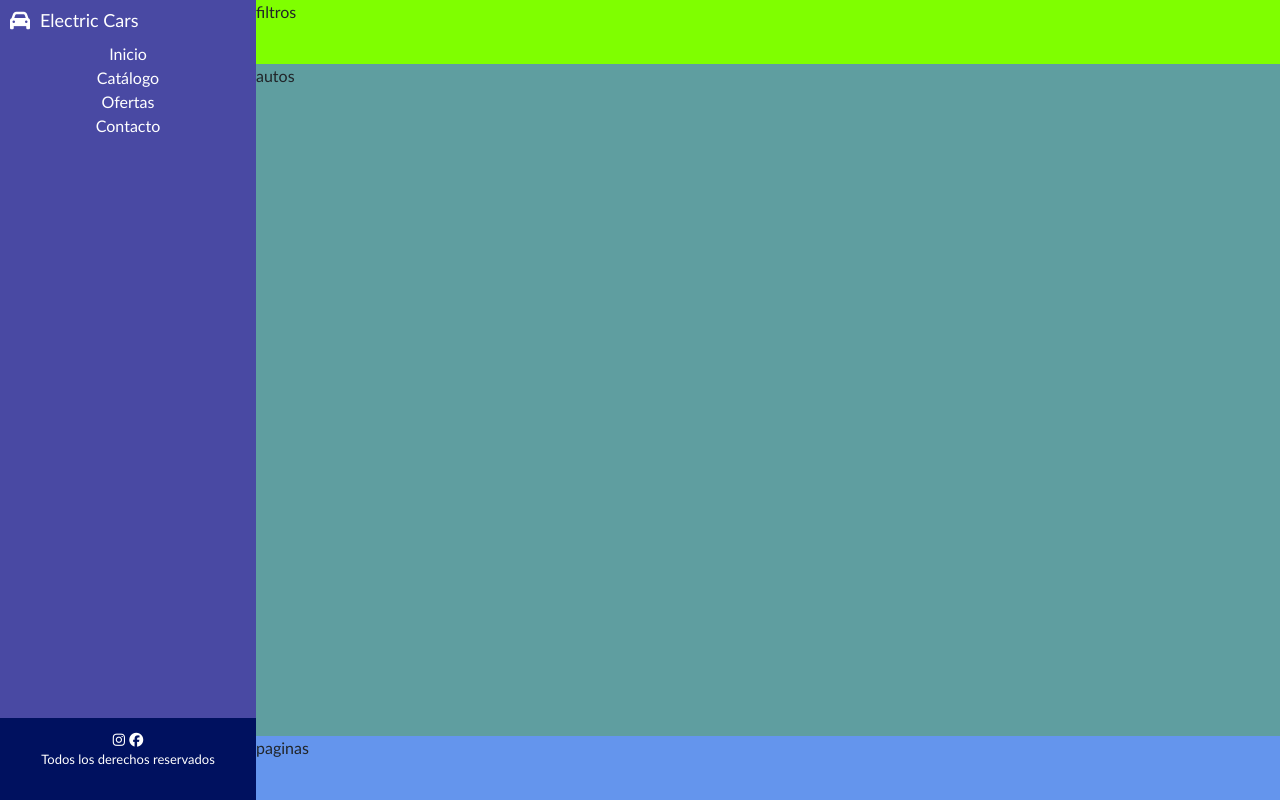
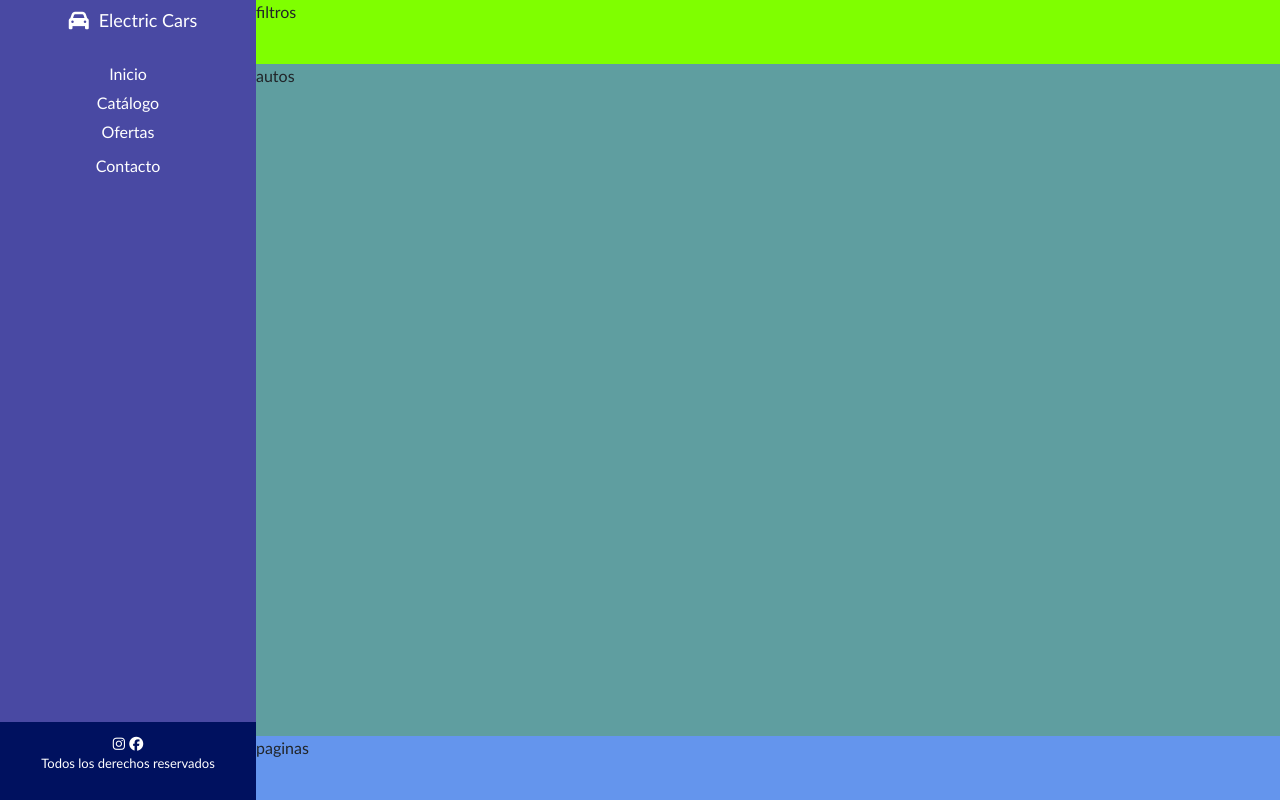
Before and after one commit to Bladimirlpz/Mediaqueries_project_Bladimir, a plain HTML site: page index.html in a window 1280 px wide. Drawn offline with nearby package versions, Linux system fonts and the light colour scheme.

Commit message:
agregando estilos al nav bar version desktop

```diff
--- a/assets/style/style.css
+++ b/assets/style/style.css
@@ -18,13 +18,15 @@ nav ul{
     flex-direction: column;
     text-align: center;
     padding-left: 0;
-    padding-top: 10px;
+    padding-top: 30px;
+    gap: 5px;
 }
 
 nav div {
     display: flex;
     align-items: center;
     padding-top: 10px;
+    justify-content: center;
 }
 nav h4 {
     margin-bottom: 0;
```
